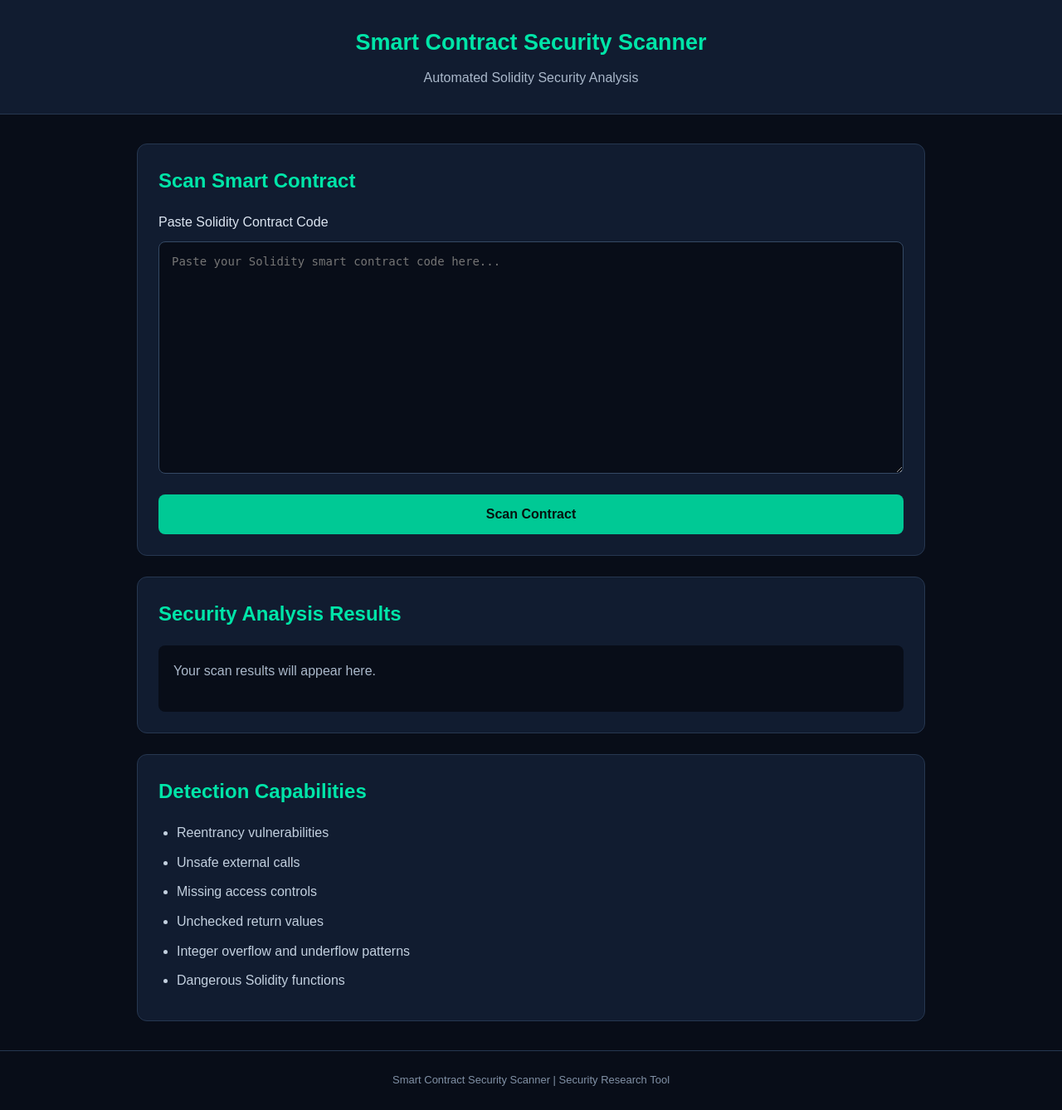
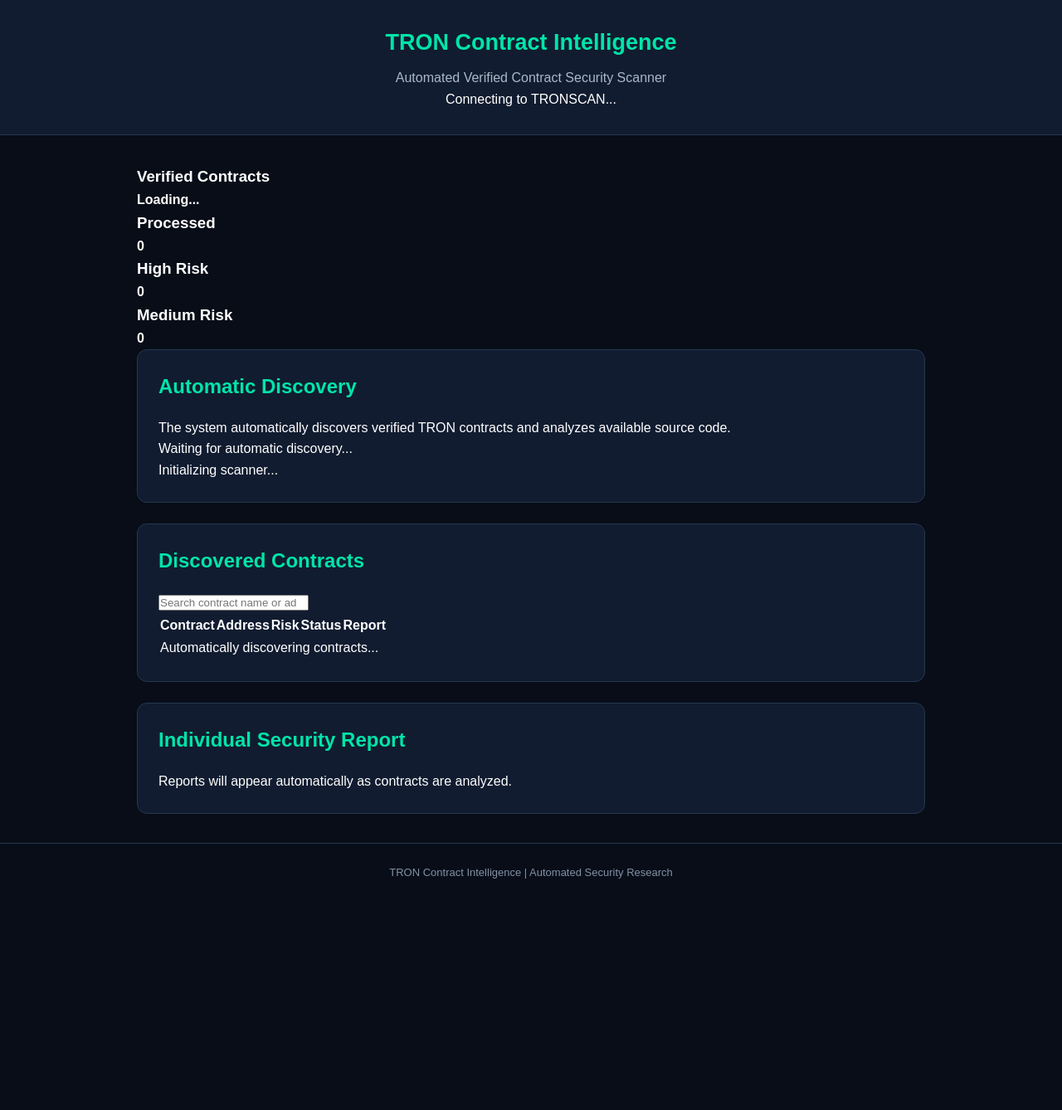
Before and after one commit to Nikolasron/smartcontract_inspector, a Flask app: page / in a window 1280 px wide. Shown: the whole page at 83% size. After the commit the page ends 1059 px from the top, so only its background shows below. Run offline with Flask 3, Linux system fonts and the light colour scheme.

Commit message:
Update index.html for TRON Contract Intelligence

```diff
--- a/templates/index.html
+++ b/templates/index.html
@@ -3,67 +3,102 @@
 <html lang="en">
 <head>
     <meta charset="UTF-8">
-    <meta name="viewport" content="width=device-width, initial-scale=1.0">
-    <title>Smart Contract Security Scanner</title>
+    <meta name="viewport" content="width=device-width, initial-scale=1">
+    <meta name="theme-color" content="#080d18">
+    <title>TRON Contract Intelligence</title>
     <link rel="stylesheet" href="/static/style.css">
 </head>
 <body>
 
 <header>
-        <h1>Smart Contract Security Scanner</h1>
-        <p>Automated Solidity Security Analysis</p>
+    <h1>TRON Contract Intelligence</h1>
+    <p>Automated Verified Contract Security Scanner</p>
+    <span id="systemStatus">Connecting to TRONSCAN...</span>
 </header>
 
 <main class="container">
 
+    <section class="stats">
+        <article>
+            <h3>Verified Contracts</h3>
+            <strong id="totalContracts">Loading...</strong>
+        </article>
+
+        <article>
+            <h3>Processed</h3>
+            <strong id="processed">0</strong>
+        </article>
+
+        <article>
+            <h3>High Risk</h3>
+            <strong id="highRisk">0</strong>
+        </article>
+
+        <article>
+            <h3>Medium Risk</h3>
+            <strong id="mediumRisk">0</strong>
+        </article>
+    </section>
+
     <section class="scanner">
-            <h2>Scan Smart Contract</h2>
+        <h2>Automatic Discovery</h2>
+        <p>
+            The system automatically discovers verified TRON
+            contracts and analyzes available source code.
+        </p>
 
-            <form id="scanForm">
-                <label for="contract">Paste Solidity Contract Code</label>
+        <div class="progress">
+            <div id="progressBar"></div>
+        </div>
 
-                <textarea
-                    id="contract"
-                    name="contract"
-                    placeholder="Paste your Solidity smart contract code here..."
-                    required
-                ></textarea>
-
-                <button type="submit" id="scanButton">
-                    Scan Contract
-                </button>
-            </form>
+        <p id="progressText">Waiting for automatic discovery...</p>
+        <p id="scanActivity">Initializing scanner...</p>
     </section>
 
     <section class="results">
-            <h2>Security Analysis Results</h2>
+        <h2>Discovered Contracts</h2>
 
-            <div id="loading" hidden>
-                Scanning contract...
-            </div>
+        <input
+            type="search"
+            id="searchInput"
+            placeholder="Search contract name or address..."
+        >
 
-            <div id="results">
-                <p>Your scan results will appear here.</p>
+        <div class="table-wrapper">
+            <table>
+                <thead>
+                    <tr>
+                        <th>Contract</th>
+                        <th>Address</th>
+                        <th>Risk</th>
+                        <th>Status</th>
+                        <th>Report</th>
+                    </tr>
+                </thead>
+
+                <tbody id="contractResults">
+                    <tr>
+                        <td colspan="5">
+                            Automatically discovering contracts...
+                        </td>
+                    </tr>
+                </tbody>
+            </table>
         </div>
     </section>
 
-        <section class="features">
-            <h2>Detection Capabilities</h2>
-
-            <ul>
-                <li>Reentrancy vulnerabilities</li>
-                <li>Unsafe external calls</li>
-                <li>Missing access controls</li>
-                <li>Unchecked return values</li>
-                <li>Integer overflow and underflow patterns</li>
-                <li>Dangerous Solidity functions</li>
-            </ul>
+    <section class="results">
+        <h2>Individual Security Report</h2>
+        <div id="report">
+            Reports will appear automatically as contracts are analyzed.
+        </div>
     </section>
 
 </main>
 
 <footer>
-        <p>Smart Contract Security Scanner | Security Research Tool</p>
+    TRON Contract Intelligence |
+    Automated Security Research
 </footer>
 
 <script src="/static/script.js"></script>
```
Lines whose indentation alone changed are shown as unchanged.
